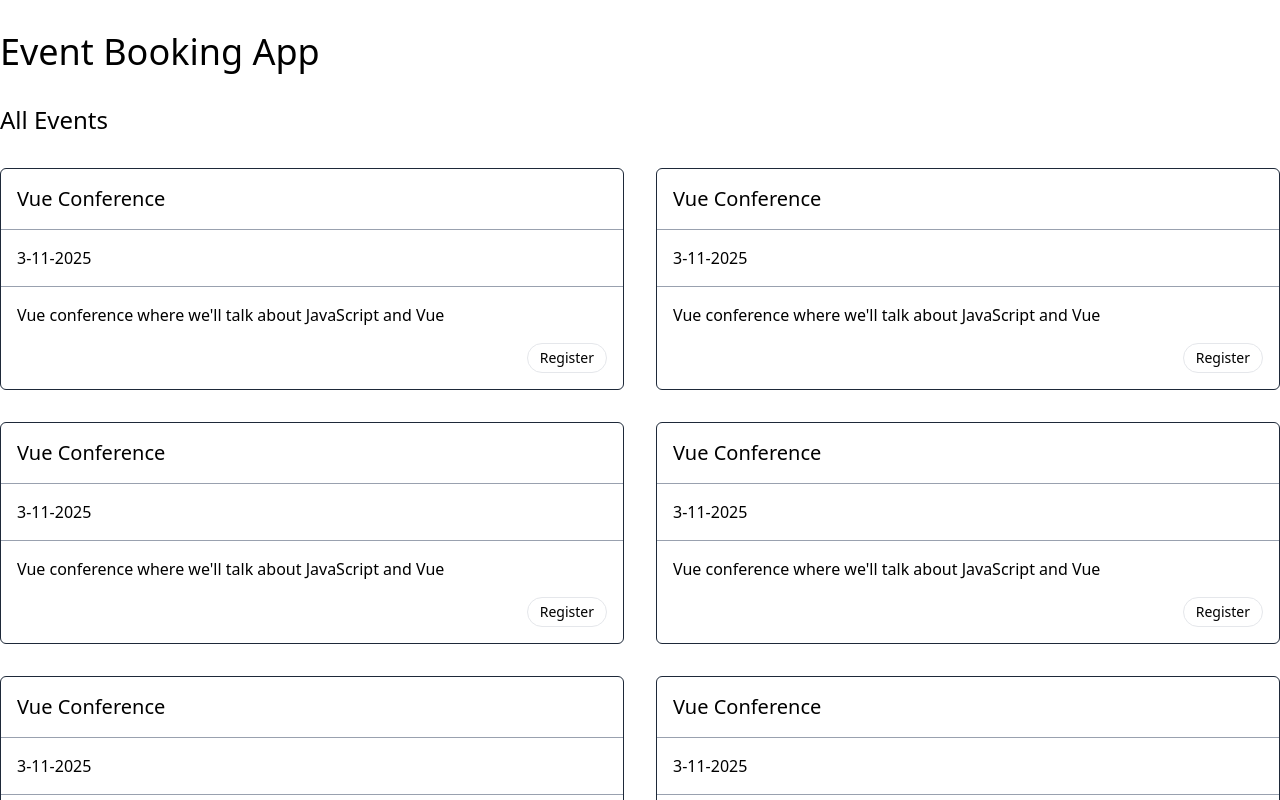
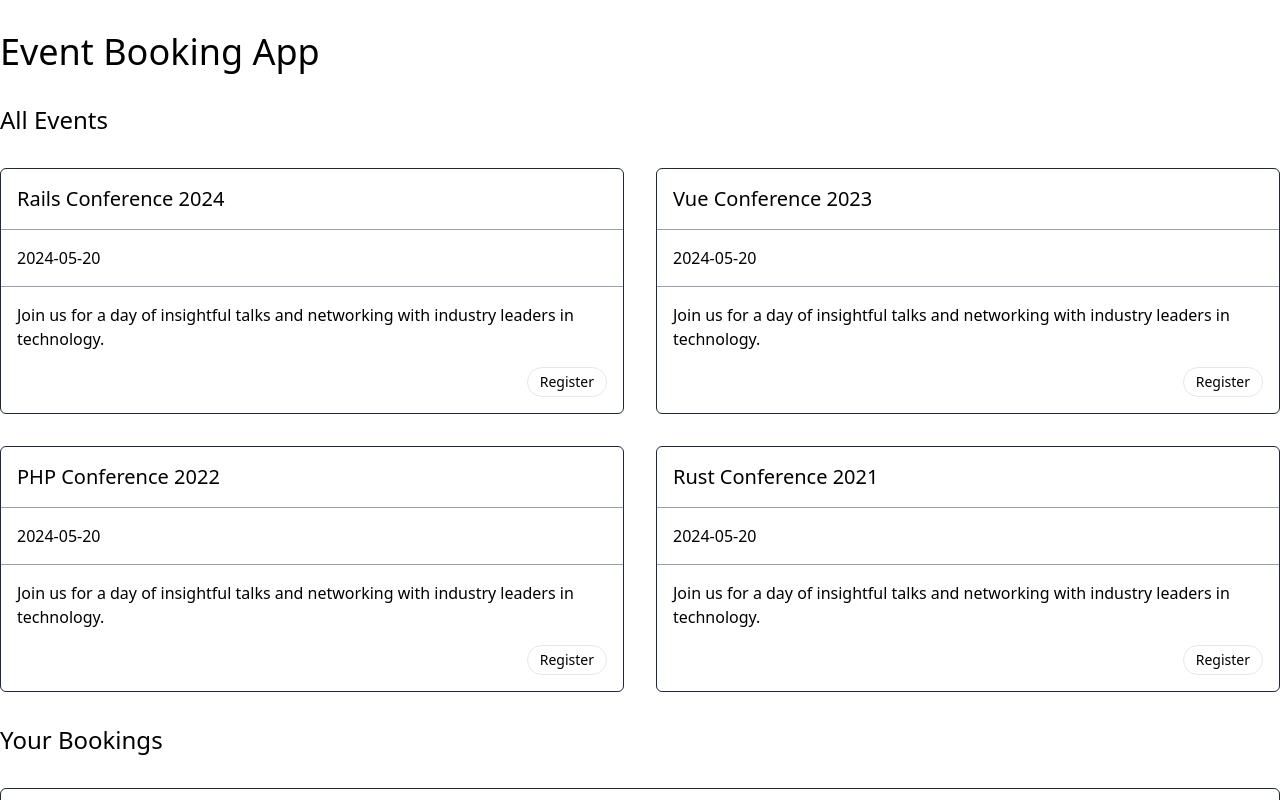
Before and after one commit to kharlitoTheProgrammer/event-booking, a Vue app: page / in a window 1280 px wide. Shown: the top 800 px of the page. Built offline with nearby package versions, Linux system fonts and the light colour scheme; data requests are answered from the project's data file.

Commit message:
Add fetching of data from API

```diff
--- /dev/null
+++ b/db.json
@@ -0,0 +1,33 @@
+{
+  "events": [
+    {
+      "id": "1",
+      "title": "Rails Conference 2024",
+      "date": "2024-05-20",
+      "description": "Join us for a day of insightful talks and networking with industry leaders in technology.",
+      "location": "Convention Center, Downtown"
+    },
+    {
+      "id": "2",
+      "title": "Vue Conference 2023",
+      "date": "2024-05-20",
+      "description": "Join us for a day of insightful talks and networking with industry leaders in technology.",
+      "location": "Convention Center, Downtown"
+    },
+    {
+      "id": "3",
+      "title": "PHP Conference 2022",
+      "date": "2024-05-20",
+      "description": "Join us for a day of insightful talks and networking with industry leaders in technology.",
+      "location": "Convention Center, Downtown"
+    },
+    {
+      "id": "4",
+      "title": "Rust Conference 2021",
+      "date": "2024-05-20",
+      "description": "Join us for a day of insightful talks and networking with industry leaders in technology.",
+      "location": "Convention Center, Downtown"
+    }
+  ],
+  "bookings": []
+}
--- a/package.json
+++ b/package.json
@@ -6,7 +6,8 @@
   "scripts": {
     "dev": "vite",
     "build": "vite build",
-    "preview": "vite preview"
+    "preview": "vite preview",
+    "server": "json-server --watch db.json --delay=3000 --port 3001"
   },
   "dependencies": {
     "@tailwindcss/vite": "^4.0.9",
@@ -15,6 +16,7 @@
   },
   "devDependencies": {
     "@vitejs/plugin-vue": "^5.2.1",
+    "json-server": "^0.17.4",
     "vite": "^6.1.0",
     "vite-plugin-vue-devtools": "^7.7.2"
   }
--- a/src/App.vue
+++ b/src/App.vue
@@ -5,14 +5,19 @@
     <h2 class="text-2xl font-medium">All Events</h2>
 
     <div class="grid grid-cols-2 gap-8">
-      <EventCard
-        v-for="i in 8"
-        :key="i"
-        title="Vue Conference"
-        when="3-11-2025"
-        description="Vue conference where we'll talk about JavaScript and Vue"
-        @register="console.log('Registered!')"
-      />
+      <template v-if="!eventsLoading">
+        <EventCard
+          v-for="event in events"
+          :key="event.id"
+          :title="event.title"
+          :when="event.date"
+          :description="event.description"
+          @register="console.log('Registered!')"
+        />
+      </template>
+      <template v-else>
+        <LoadingEventCard v-for="i in 4" :key="i"></LoadingEventCard>
+      </template>
     </div>
 
     <h2 class="text-2xl font-medium">Your Bookings</h2>
@@ -25,4 +30,26 @@
 <script setup>
 import EventCard from "@/components/EventCard.vue";
 import BookingItem from "./components/BookingItem.vue";
+import { onMounted, ref } from "vue";
+import LoadingEventCard from "./components/LoadingEventCard.vue";
+
+// variable for the events
+const events = ref([]);
+const eventsLoading = ref(false);
+
+// fetch events function (use async await)
+const fetchEvents = async () => {
+  eventsLoading.value = true;
+  try {
+    const res = await fetch("http://localhost:3001/events");
+    events.value = await res.json();
+  } finally {
+    eventsLoading.value = false;
+  }
+};
+
+// use onMounted
+onMounted(() => {
+  fetchEvents();
+});
 </script>
--- a/src/components/EventCard.vue
+++ b/src/components/EventCard.vue
@@ -10,7 +10,7 @@
       <div class="space-y-4">
         <p>{{ description }}</p>
         <div class="flex justify-end">
-          <RoundButton @click="console.log('test')">Register</RoundButton>
+          <RoundButton @click="$emit('register')">Register</RoundButton>
         </div>
       </div>
     </template>
--- /dev/null
+++ b/src/components/LoadingEventCard.vue
@@ -0,0 +1,14 @@
+<template>
+  <RoundedCard class="animate-pulse">
+    <div class="p-4 border-b border-gray-300 h-6 bg-gray-200"></div>
+    <div class="p-4 border-b border-gray-300 h-4 bg-gray-200"></div>
+    <div class="p-4 h-4 bg-gray-200"></div>
+    <div class="flex justify-end p-4">
+      <div class="bg-gray-200 h-8 w-24 rounded-full"></div>
+    </div>
+  </RoundedCard>
+</template>
+
+<script setup>
+import RoundedCard from "@/components/RoundedCard.vue";
+</script>
```
Also changed, not shown: 1 other file (tests, documents, lock files or other folders).
